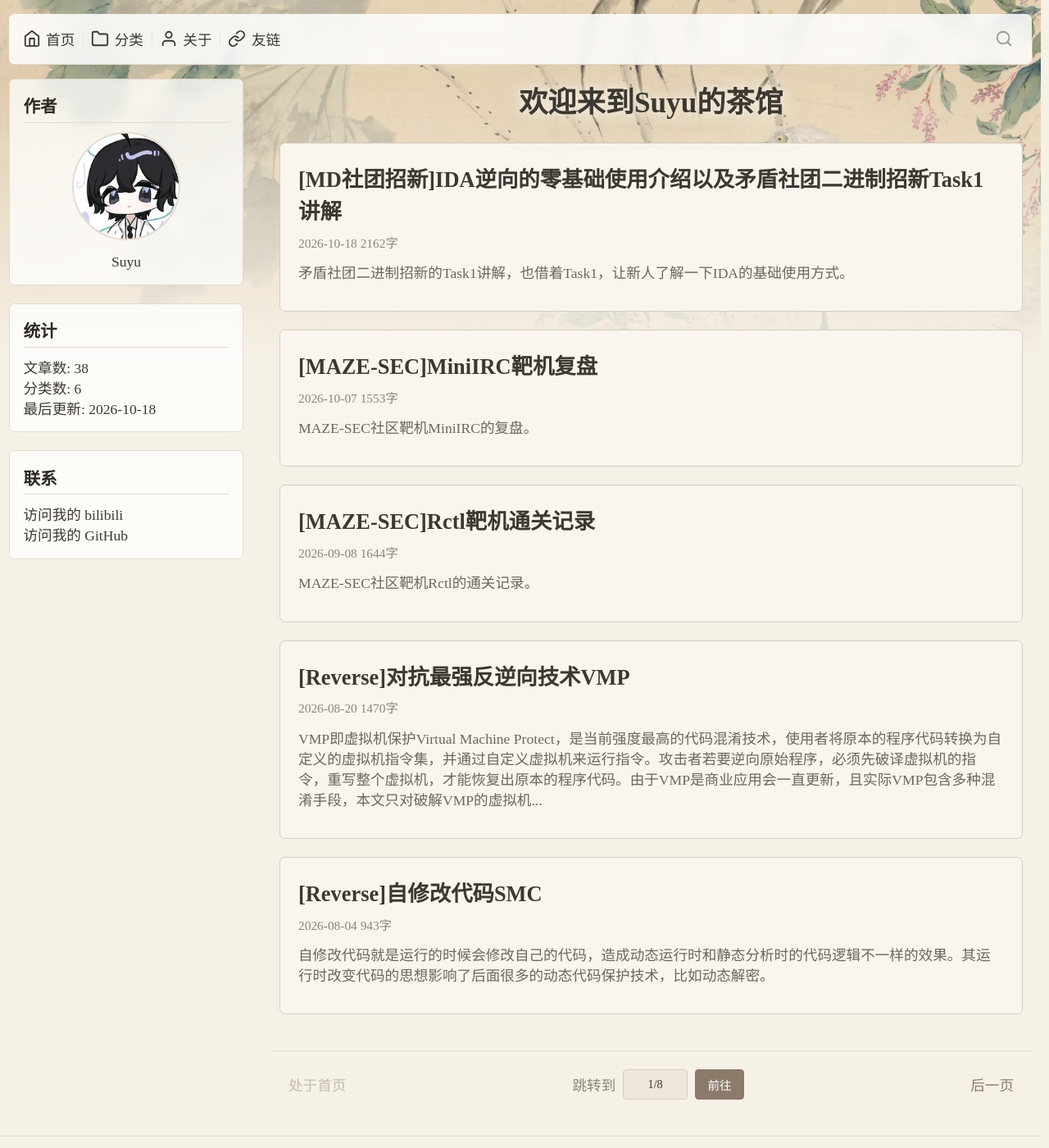
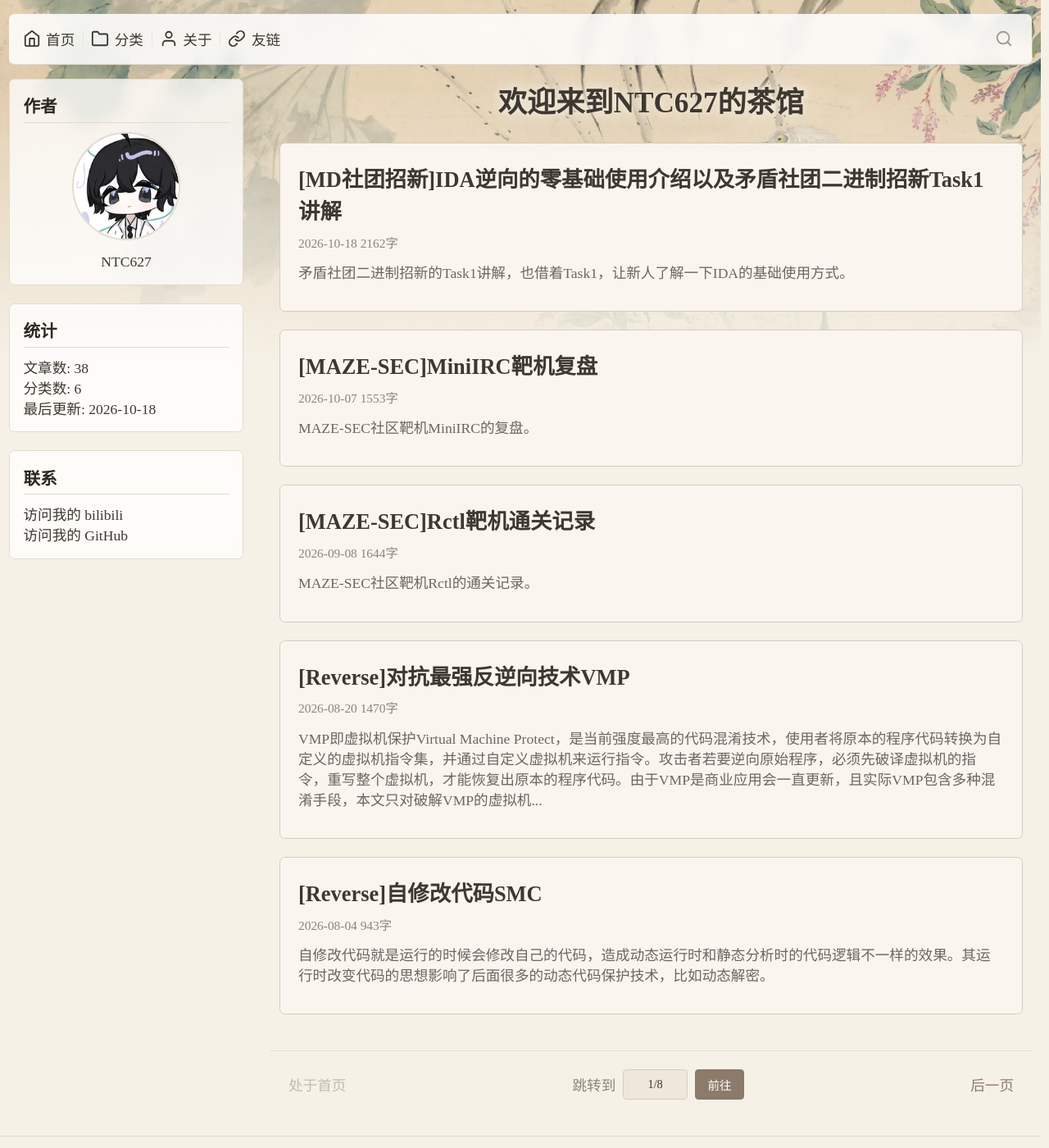
Before and after one commit to NTC627/ntc627.github.io, a Jekyll site: the page built from index.html, in a window 1280 px wide and 1400 px high. Shown: the whole window at 82% size. Built offline with Jekyll 4.4.1, drawn with Linux system fonts in a browser that asks for light colours; some web fonts are replaced; the list of posts is cut into pages by our own code; some of the changed text lies outside the part shown.

Commit message:
docs: update author

```diff
--- a/_config.yml
+++ b/_config.yml
@@ -1,6 +1,6 @@
-title: Suyu的茶馆
+title: NTC627的茶馆
 description: Hack everything
-author: Suyu
+author: NTC627
 
 pagination:
   enabled: true
```
